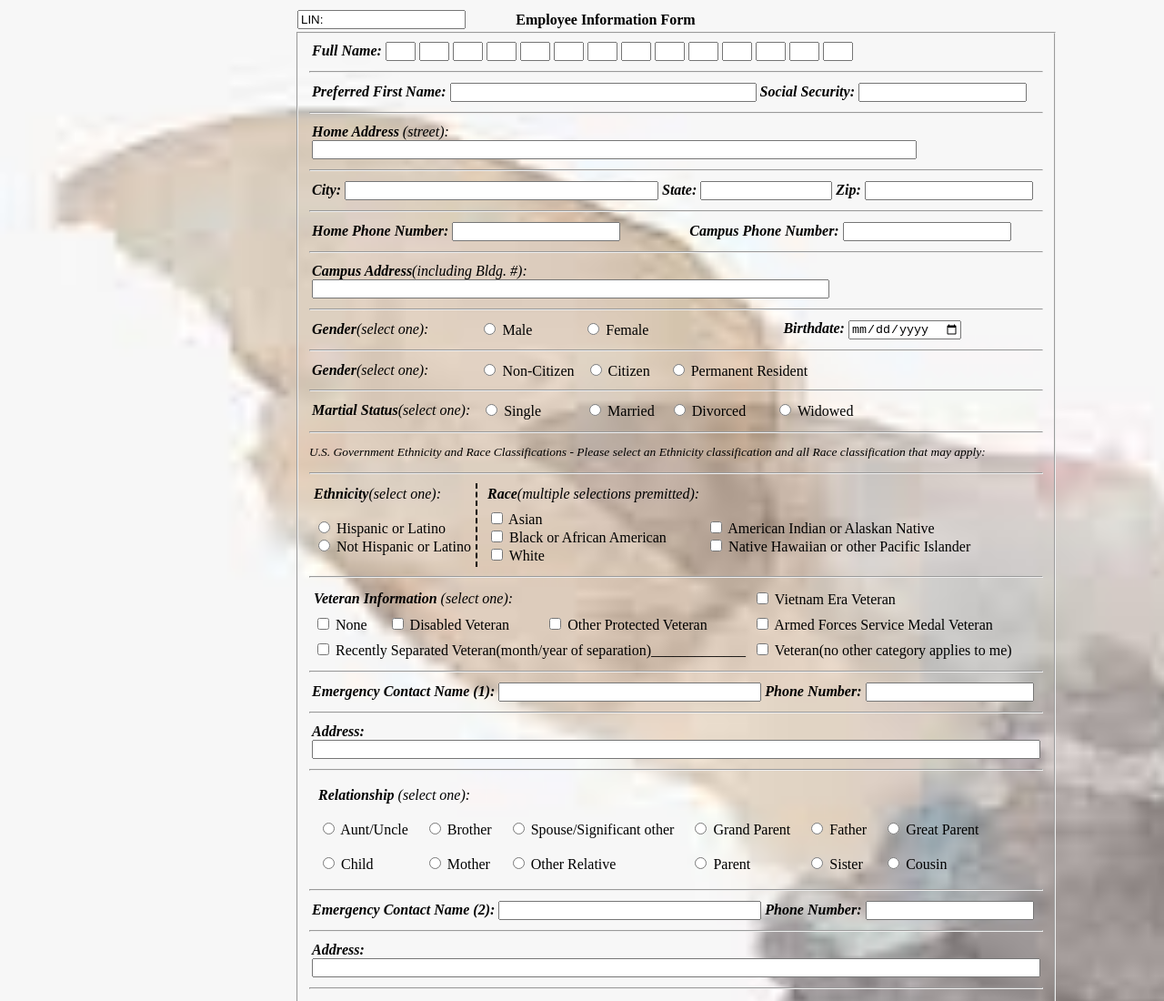
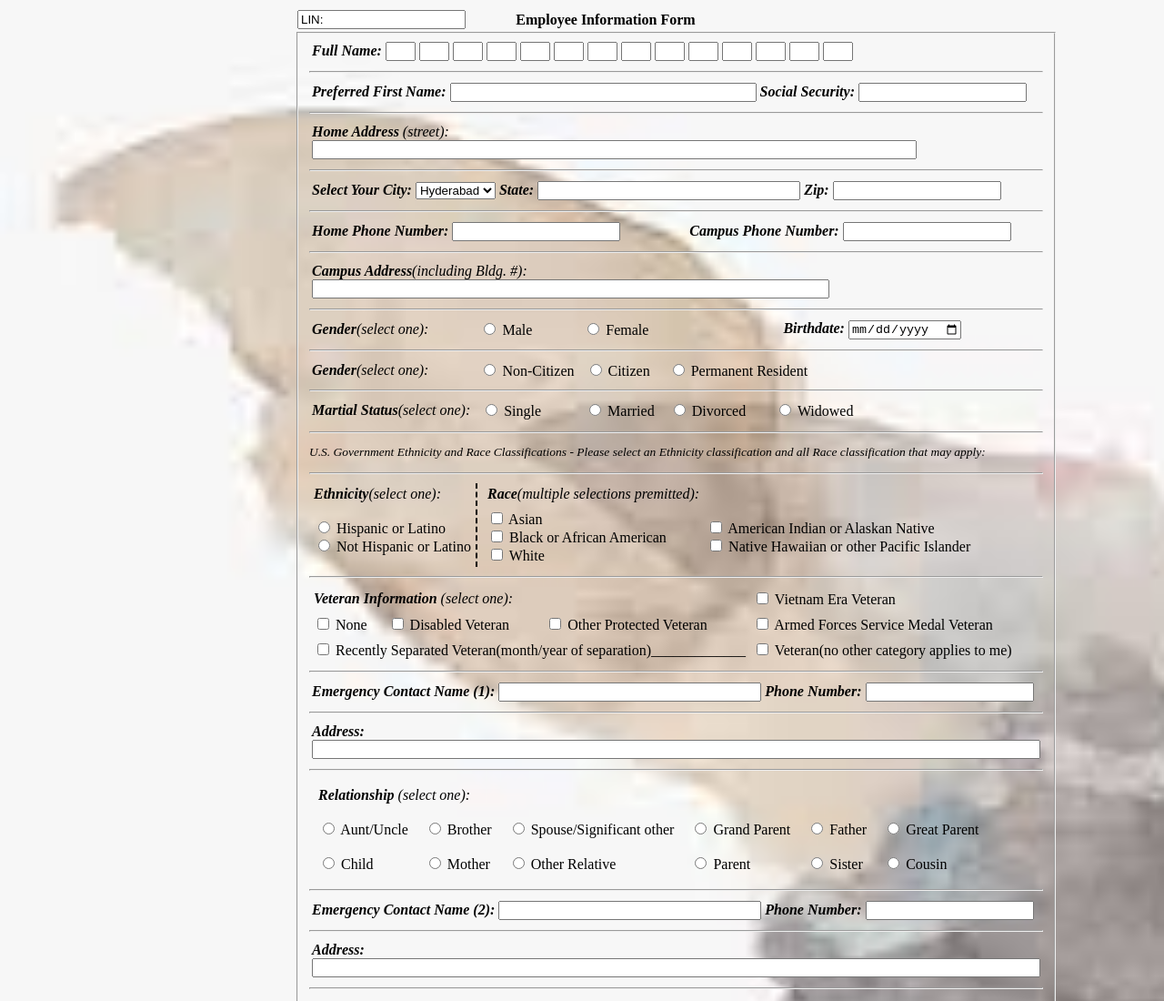
Before and after one commit to aiman0100/html_form, a plain HTML site: page index.html in a window 1280 px wide. Shown: the top 1100 px of the page at 91% size. Drawn offline with Linux system fonts and the light colour scheme.

Commit message:
Html Form

```diff
--- a/index.html
+++ b/index.html
@@ -16,6 +16,10 @@
         {
             width: 50%;
             margin: auto;
+        }
+        .name
+        {
+            text-align: center;
         }
     </style>
 </head>
@@ -39,20 +43,20 @@
                  </td>
 
                  <td>
-                 <input type="text" id="name" maxlength="1" size="1" >
-                 <input type="text" id="name" maxlength="1" size="1" >
-                 <input type="text" id="name" maxlength="1" size="1" >
-                 <input type="text" id="name" maxlength="1" size="1" >
-                 <input type="text" id="name" maxlength="1" size="1" >
-                 <input type="text" id="name" maxlength="1" size="1" >
-                 <input type="text" id="name" maxlength="1" size="1" >
-                 <input type="text" id="name" maxlength="1" size="1" >
-                 <input type="text" id="name" maxlength="1" size="1" >
-                 <input type="text" id="name" maxlength="1" size="1" >
-                 <input type="text" id="name" maxlength="1" size="1" >
-                 <input type="text" id="name" maxlength="1" size="1" >
-                 <input type="text" id="name" maxlength="1" size="1" >
-                 <input type="text" id="name" maxlength="1" size="1" >
+                 <input type="text" id="name" maxlength="1" size="1" class="name" >
+                 <input type="text" id="name" maxlength="1" size="1" class="name" >
+                 <input type="text" id="name" maxlength="1" size="1" class="name" >
+                 <input type="text" id="name" maxlength="1" size="1" class="name" >
+                 <input type="text" id="name" maxlength="1" size="1" class="name" >
+                 <input type="text" id="name" maxlength="1" size="1" class="name" >
+                 <input type="text" id="name" maxlength="1" size="1" class="name" >
+                 <input type="text" id="name" maxlength="1" size="1" class="name" >
+                 <input type="text" id="name" maxlength="1" size="1" class="name" >
+                 <input type="text" id="name" maxlength="1" size="1" class="name" >
+                 <input type="text" id="name" maxlength="1" size="1" class="name" >
+                 <input type="text" id="name" maxlength="1" size="1" class="name" >
+                 <input type="text" id="name" maxlength="1" size="1" class="name" >
+                 <input type="text" id="name" maxlength="1" size="1" class="name" >
                 </td>
 
                 </tr>
@@ -63,7 +67,7 @@
              <tr>
              <td>
                  <label for="fname"><i><b>Preferred First Name:</b></i></label>
-                 <input type="text" id="fname" size="39">
+                 <input type="text" id="fname" size="39" maxlength="40">
              </td>
 
              <td>
@@ -78,7 +82,7 @@
              <tr>
              <td>
                  <label for="address"><i><b> Home Address </b> (street):</i></label>
-                 <input type="text" id="address" size="80">
+                 <input type="text" id="address" size="80" maxlength="100">
              </td>
              </tr>
              </table>
@@ -87,13 +91,22 @@
              <table>
              <tr>
              <td>
-                <label for="city"><i><b> City: </b></i></label>
-                <input type="text" id="city" size="40">
+                <label><i><b> Select Your City: </b></i></label>
+                <select id="city" >
+                    <option value="hyderabad">Hyderabad</option>
+                    <option value="Karachi">Karachi</option>
+                    <option value="Lahore">Lahore</option>
+                    <option value="Islamabad">Islamabad</option>
+                    <option value="Dadu">Dadu</option>
+                    <option value="Pishawar">Pishawar</option>
+                    <option value="Sibbi">Sibbi</option>
+                    <option value="Murre">Murre</option>
+                </select>
              </td>
 
              <td>
                 <label for="state"><i><b> State: </b></i></label>
-                <input type="text" id="state" size="15">
+                <input type="text" id="state" size="33">
              </td>
 
              <td>
@@ -300,7 +313,7 @@
                       <tr>
                         <td>
                             <label for="add"><i><b> Address:</b></i></label>
-                            <input type="text" id="add" size="97">
+                            <input type="text" id="add" size="97" maxlength="100">
                         </td>
                       </tr>
                 </table>
@@ -399,7 +412,7 @@
                       <tr>
                         <td>
                             <label for="add"><i><b> Address:</b></i></label>
-                            <input type="text" id="add" size="97">
+                            <input type="text" id="add" size="97" maxlength="100">
                         </td>
                       </tr>
                 </table>
```
